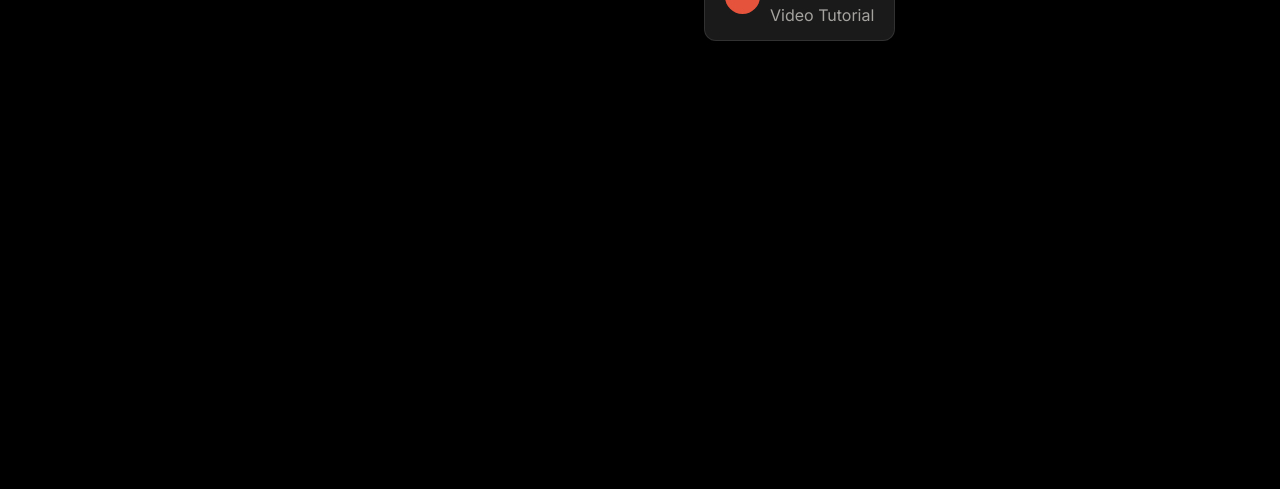
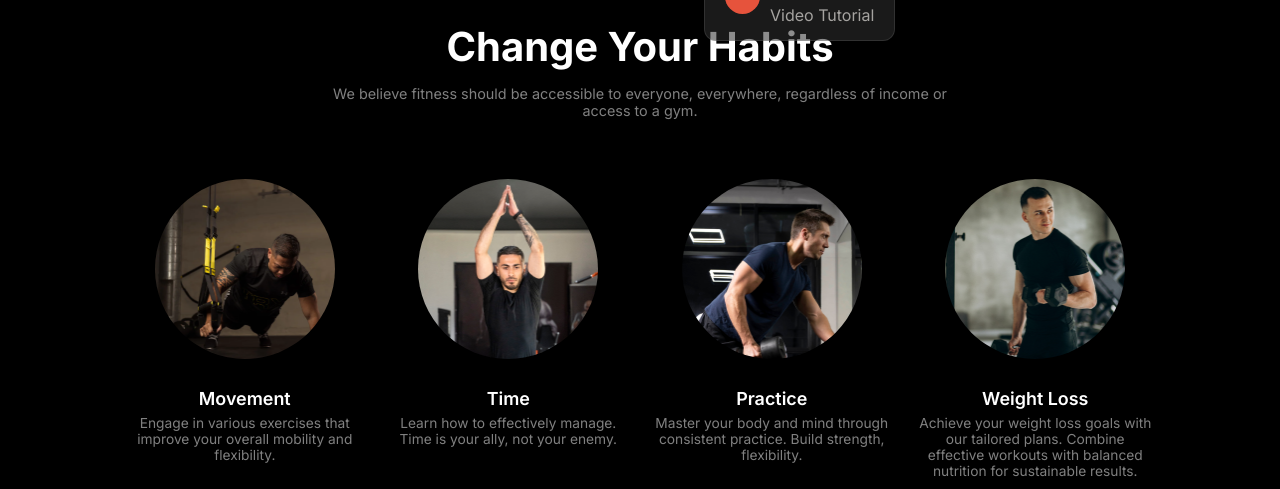
Before and after one commit to mhtarek06/a2-fitness-design, a plain HTML site: page index.html in a window 1280 px wide. Shown: the part 679-1168 px from the top of the page. Before the commit the page ends 800 px from the top, so only its background shows below. Drawn offline with Linux system fonts and the light colour scheme.

Commit message:
fitness habit section added

```diff
--- a/index.html
+++ b/index.html
@@ -62,7 +62,60 @@
         </div>
       </div>
     </header>
-    <main></main>
+
+    <main>
+      <section class="habit-section">
+        <div class="fitness-message">
+          <h1>Change Your Habits</h1>
+          <p>
+            We believe fitness should be accessible to everyone, everywhere,
+            regardless of income or <br />
+            access to a gym.
+          </p>
+        </div>
+        <div class="fitness-activities">
+          <div>
+            <img
+              src="./images/image6.png"
+              alt="A person working out in the fitness center."
+            />
+            <h3>Movement</h3>
+            <p>
+              Engage in various exercises that improve your overall mobility and
+              flexibility.
+            </p>
+          </div>
+          <div>
+            <img src="./images/image1.png" alt="A man doing yoga." />
+            <h3>Time</h3>
+            <p>
+              Learn how to effectively manage. Time is your ally, not your
+              enemy.
+            </p>
+          </div>
+          <div>
+            <img
+              src="./images/image7.png"
+              alt="An individual performing bicep curls with a pair of dumbbells at the gym."
+            />
+            <h3>Practice</h3>
+            <p>
+              Master your body and mind through consistent practice. Build
+              strength, flexibility.
+            </p>
+          </div>
+          <div>
+            <img src="./images/image8.png" alt="" />
+            <h3>Weight Loss</h3>
+            <p>
+              Achieve your weight loss goals with our tailored plans. Combine
+              effective workouts with balanced nutrition for sustainable
+              results.
+            </p>
+          </div>
+        </div>
+      </section>
+    </main>
     <footer></footer>
   </body>
 </html>
--- a/style.css
+++ b/style.css
@@ -25,7 +25,7 @@ body {
   background-color: black;
   /* background-color: gray; */
   max-width: 1440px;
-  height: 800px;
+  /* height: 800px; */
 }
 
 :root {
@@ -68,7 +68,6 @@ header {
   font-weight: 800;
   font-style: italic;
 }
-
 .nav-list {
   list-style: none;
   display: flex;
@@ -96,7 +95,6 @@ header {
   border: none;
   border-radius: 30px;
 }
-
 .header-banner {
   max-width: 1044px;
   margin: 0 auto;
@@ -104,24 +102,20 @@ header {
   display: grid;
   grid-template-columns: repeat(2, 1fr);
 }
-
 .text-side-header h1 {
   color: var(--white);
   font-size: 3.9rem;
 }
-
 .shape-text {
   font-size: 5rem;
   font-style: italic;
 }
-
 .text-side-header p {
   color: var(--white);
   font-size: 1rem;
   margin-top: 25px;
   margin-bottom: 25px;
 }
-
 .download-btn {
   font-size: 1rem;
   color: var(--white);
@@ -132,17 +126,14 @@ header {
   padding: 15px 40px;
   margin-left: 7px;
 }
-
 .banner-image {
   width: 280px;
   position: relative;
   left: 35%;
 }
-
 .banner-image img {
   max-width: 100%;
 }
-
 .work-out-video {
   position: absolute;
   background-color: rgba(255, 255, 255, 0.1);
@@ -162,7 +153,6 @@ header {
   margin-top: 5px;
   font-size: 0.9rem;
 }
-
 .tutorial-video-container {
   display: flex;
   align-items: center;
@@ -175,7 +165,6 @@ header {
   border: 1px solid var(--white-op-0-1);
   border-radius: 12px;
 }
-
 .circle {
   width: 35px;
   height: 35px;
@@ -183,14 +172,61 @@ header {
   border-radius: 50%;
   margin-right: 10px;
 }
-
 .tutorial-video h1 {
   color: var(--white);
   font-size: 1.5rem;
 }
-
 .tutorial-video p {
   color: rgba(239, 237, 232, 0.65);
   margin-top: 8px;
   font-size: 1rem;
 }
+
+/* Habit section style start here */
+.habit-section {
+  max-width: 1044px;
+  margin: 0 auto;
+  margin-top: 100px;
+  height: auto;
+}
+.fitness-message {
+  display: flex;
+  flex-direction: column;
+  align-items: center;
+}
+.fitness-message h1 {
+  font-size: 2.5rem;
+  color: var(--white);
+  margin-bottom: 14px;
+}
+.fitness-message p {
+  color: var(--white-op-0-5);
+  font-size: 0.9rem;
+  text-align: center;
+}
+.fitness-activities {
+  display: flex;
+  gap: 10px;
+  margin-top: 50px;
+}
+.fitness-activities div {
+  flex: 1;
+  padding: 10px;
+  text-align: center;
+}
+.fitness-activities img {
+  width: 180px;
+  height: 180px;
+  border-radius: 50%;
+  margin-bottom: 25px;
+}
+.fitness-activities h3 {
+  color: var(--white);
+  font-weight: 600;
+  font-size: 1.12rem;
+}
+.fitness-activities p {
+  color: var(--white-op-0-5);
+  font-size: 0.86rem;
+  margin-top: 6px;
+}
```
